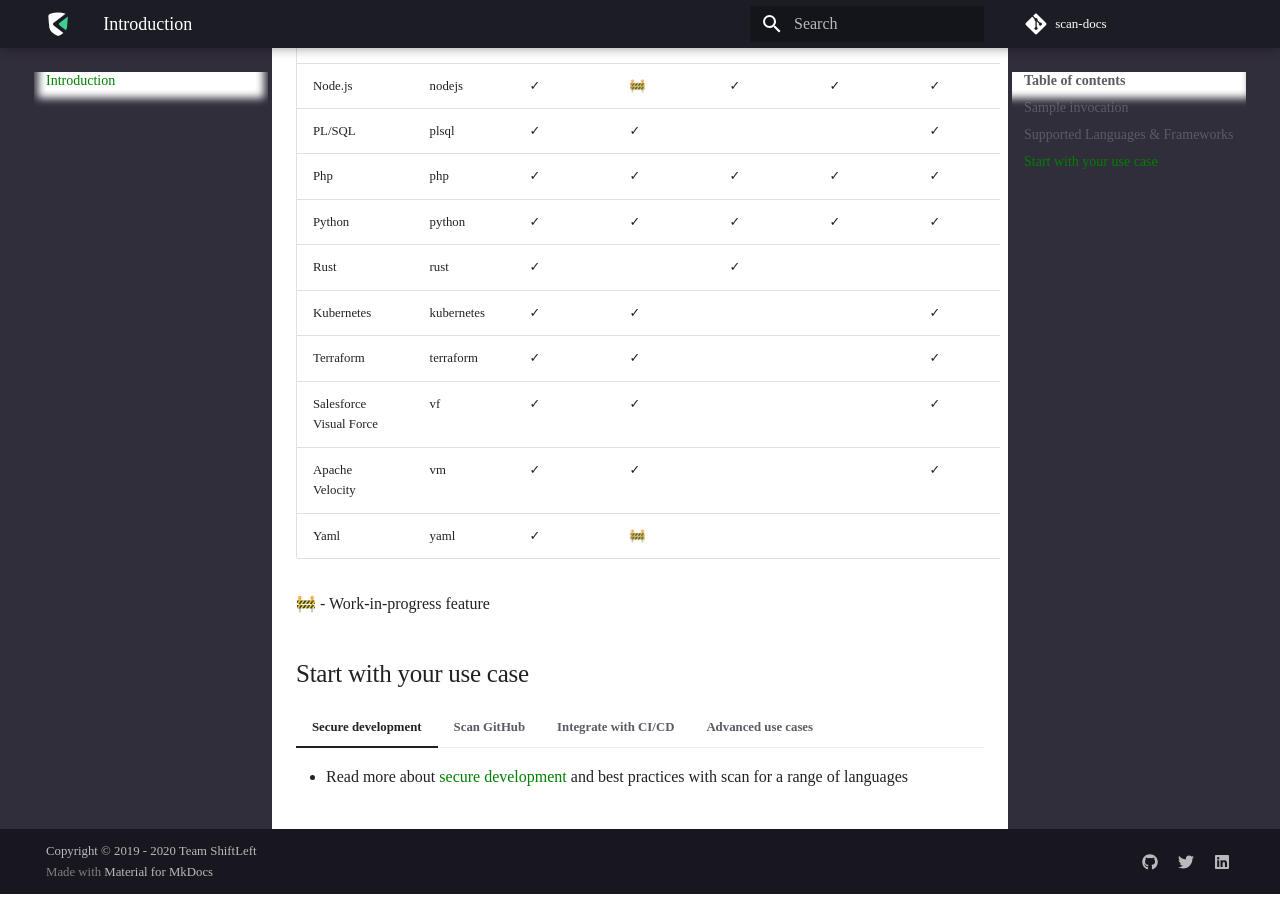
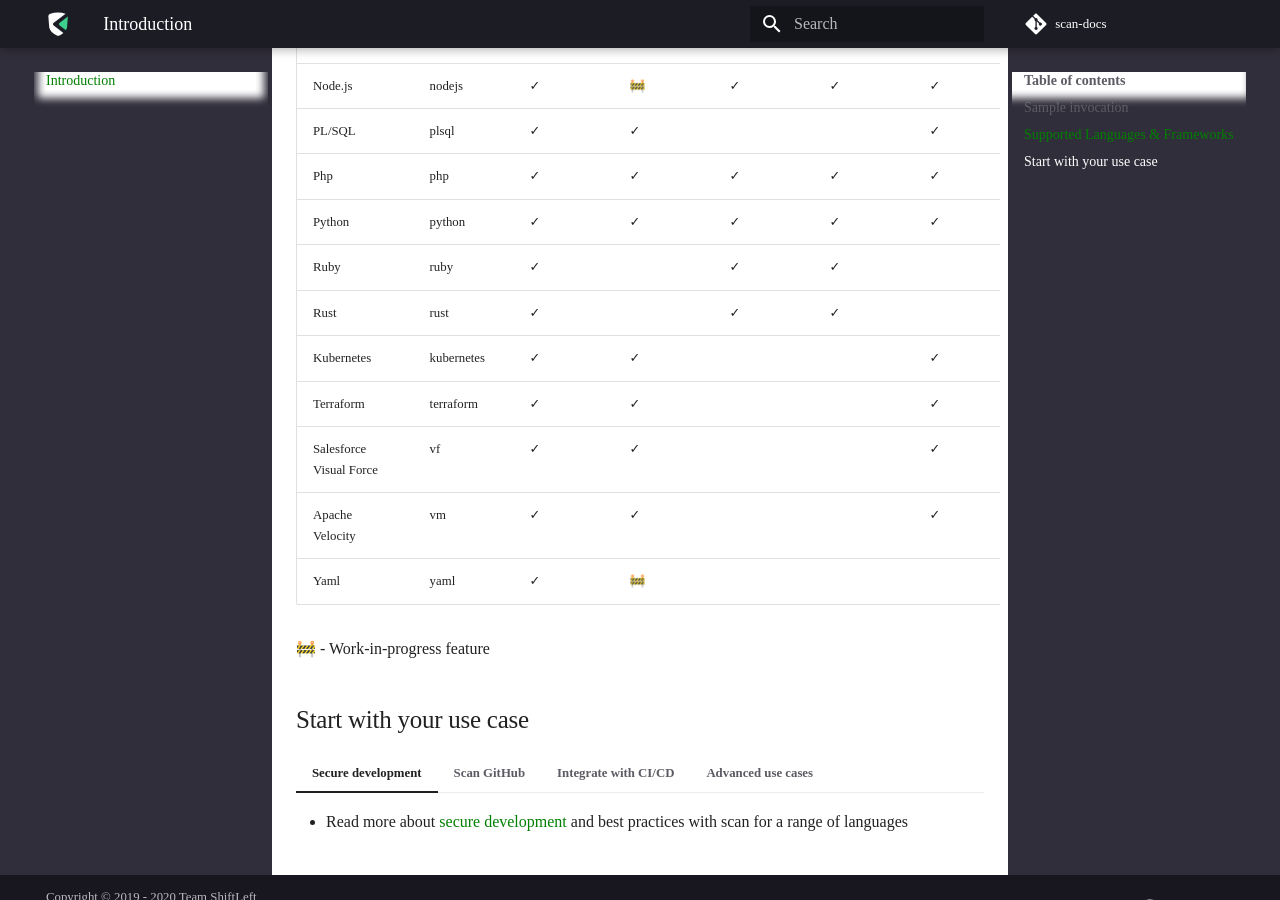
Before and after one commit to ShiftLeftSecurity/scan-docs, an MkDocs documentation site: the page built from docs/index.md, in a window 1280 px wide and 900 px high, scrolled down 2103 px. Built offline with MkDocs 1.6.1 and Material for MkDocs 9.7.7, drawn with Linux system fonts in a browser that asks for light colours; some web fonts are replaced; comment, search, counter and statistics services are not loaded.

Commit message:
Added ruby (#50)

```diff
--- a/docs/index.md
+++ b/docs/index.md
@@ -60,7 +60,8 @@ Full list of supported languages is as follows:
 | PL/SQL     | plsql | ✓ | ✓ | | | ✓ |
 | Php     | php | ✓ | ✓ | ✓ | ✓ | ✓ |
 | Python     | python | ✓ | ✓ | ✓ | ✓ | ✓ |
-| Rust     | rust | ✓ | | ✓ | | |
+| Ruby     | ruby | ✓ | | ✓ | ✓ | |
+| Rust     | rust | ✓ | | ✓ | ✓ | |
 | Kubernetes     | kubernetes | ✓ | ✓ | | | ✓ |
 | Terraform     | terraform | ✓ | ✓ | | | ✓ |
 | Salesforce Visual Force    | vf | ✓ | ✓ | | | ✓ |
```
